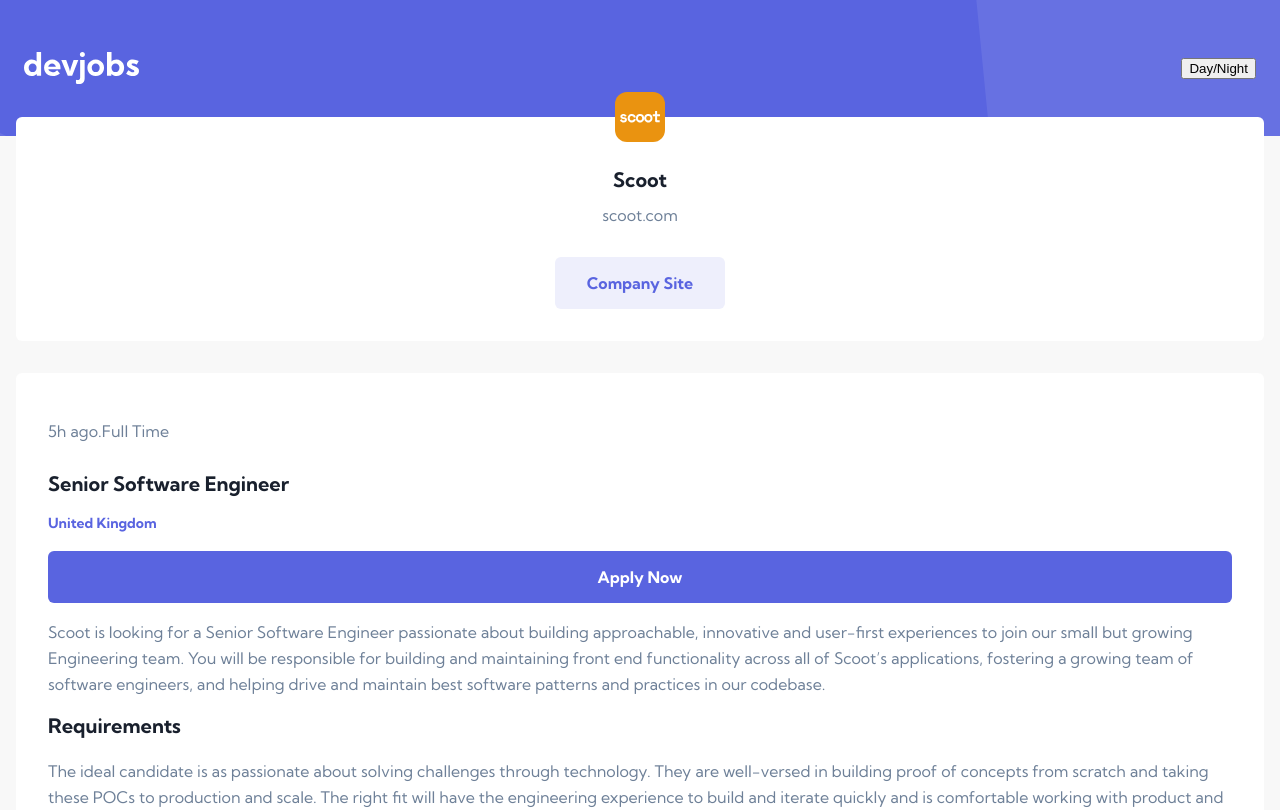
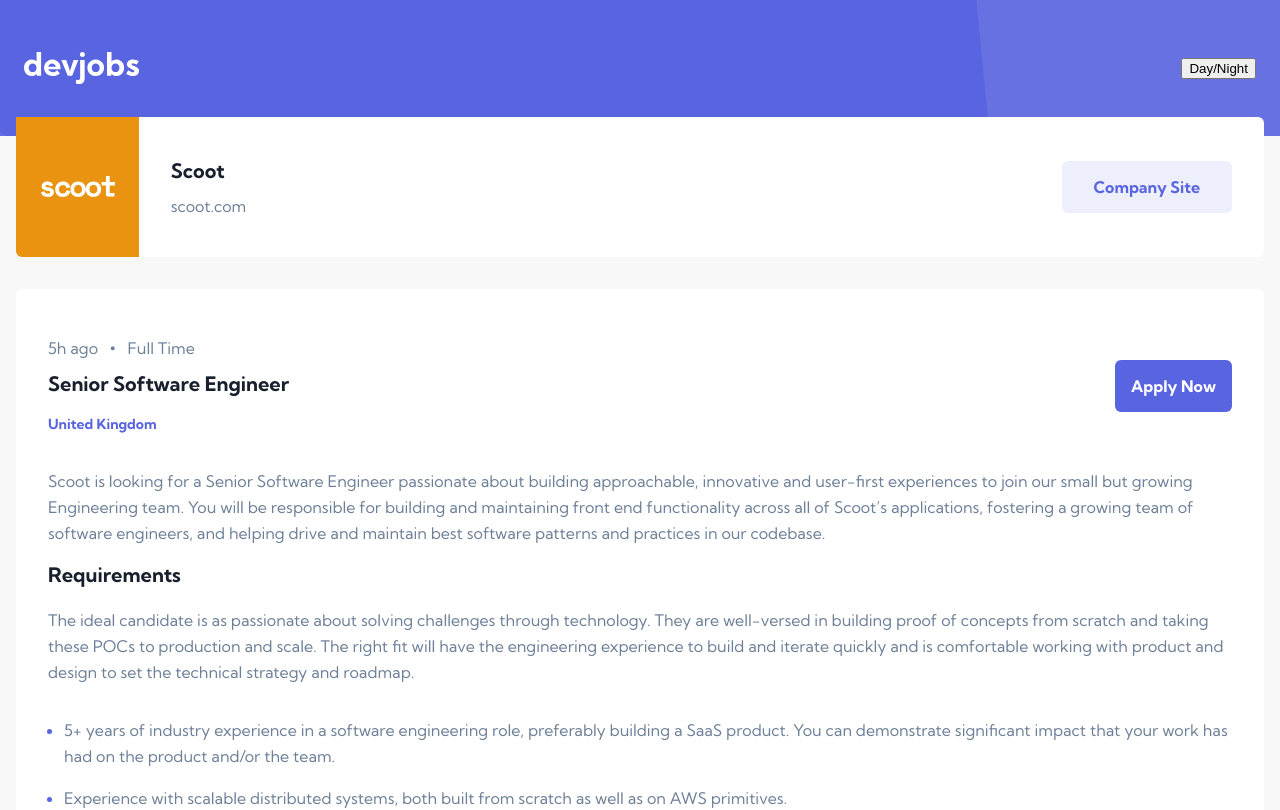
Before and after one commit to agnesnora/devjobs, a React (Vite) app: page /jobs/1 in a window 1280 px wide. Shown: the top 810 px of the page. Built offline with nearby package versions, Linux system fonts and the light colour scheme.

Commit message:
styling tablet job description

```diff
--- a/src/App.css
+++ b/src/App.css
@@ -7,7 +7,6 @@
   max-width: 1280px;
   margin: 0;
   padding: 0;
-  text-align: center;
   font-family: "Kumbh Sans", sans-serif;
 }
 
--- a/src/App.scss
+++ b/src/App.scss
@@ -10,7 +10,7 @@
   margin: 0;
   padding: 0;
 
-  text-align: center;
+  // text-align: center;
   font-family: $font;
 }
 .dark {
--- a/src/components/JobDetailPage/CompanyCard.tsx
+++ b/src/components/JobDetailPage/CompanyCard.tsx
@@ -2,6 +2,7 @@
 import { JobsData } from "../../../data";
 import { NavLink } from "react-router-dom";
 import { Button } from "../Button/Button";
+
 interface CompanyCardProps {
   filteredJob?: JobsData;
 }
@@ -22,11 +23,14 @@
         }}
       ></div>
       <div className="company--card--main">
-        <h1>{filteredJob.company}</h1>
+        <div className="company--card--main--flex">
+          <h1>{filteredJob.company}</h1>
 
-        <NavLink
-          to={filteredJob.website}
-        >{`${filteredJob.company.toLowerCase()}.com`}</NavLink>
+          <NavLink
+            to={filteredJob.website}
+          >{`${filteredJob.company.toLowerCase()}.com`}</NavLink>
+        </div>
+
         <Button className="button--navlink" path={filteredJob.website}>
           Company Site
         </Button>
--- a/src/components/JobDetailPage/JobDescription.tsx
+++ b/src/components/JobDetailPage/JobDescription.tsx
@@ -1,12 +1,14 @@
-import { FC } from "react";
+import { FC, useContext } from "react";
 import { JobsData } from "../../../data";
 import { Button } from "../Button/Button";
+import { ThemeContext } from "../../App";
 import "./JobDetailPage.css";
 interface JobDescriptionProps {
   filteredJob?: JobsData;
 }
 
 export const JobDescription: FC<JobDescriptionProps> = ({ filteredJob }) => {
+  const context = useContext(ThemeContext);
   if (!filteredJob) {
     return null;
   }
@@ -14,6 +16,8 @@
   return (
     <div>
       <div className="job--detail--container">
+        <div className="job--detail--header--flex">
+          {" "}
           <div className="job--detail--header">
             <div className="job--detail--header--top">
               <p>{filteredJob.postedAt}</p>
@@ -26,9 +30,18 @@
               <h4>{filteredJob.location}</h4>
             </div>
           </div>
+          {context?.windowWidth > context?.screen.mobile ? (
             <Button className="apply--btn" path={filteredJob.website}>
               Apply Now
             </Button>
+          ) : null}
+        </div>
+
+        {context?.windowWidth < context?.screen.mobile ? (
+          <Button className="apply--btn" path={filteredJob.website}>
+            Apply Now
+          </Button>
+        ) : null}
         <main className="job--detail--main">
           <p>{filteredJob.description}</p>
           <h1>Requirements</h1>
--- a/src/components/JobDetailPage/JobDetailPage.css
+++ b/src/components/JobDetailPage/JobDetailPage.css
@@ -18,6 +18,7 @@
   padding: 0 3em 2em 3em;
   border-radius: 6px;
   margin-bottom: 2em;
+  text-align: center;
 }
 .job--description--page--container .company--card--container .company--logo {
   width: 50px;
@@ -29,16 +30,17 @@
   position: relative;
   top: -25px;
 }
-.job--description--page--container .company--card--container .company--card--main h1 {
+.job--description--page--container .company--card--container .company--card--main .company--card--main--flex h1 {
   color: #19202d;
   margin-top: 0;
 }
-.job--description--page--container .company--card--container .company--card--main a {
+.job--description--page--container .company--card--container .company--card--main .company--card--main--flex a {
   display: block;
   text-decoration: none;
   color: #6e8098;
 }
 .job--description--page--container .company--card--container .company--card--main .button--navlink {
+  text-decoration: none;
   display: inline-block;
   padding: 1em 2em;
   margin-top: 2em;
@@ -56,14 +58,29 @@
   padding: 2em;
   text-align: left;
 }
-.job--description--page--container .job--detail--container .job--detail--header {
+.job--description--page--container .job--detail--container .job--detail--header--flex {
+  display: flex;
+  justify-content: space-between;
+  align-items: center;
+}
+.job--description--page--container .job--detail--container .job--detail--header--flex .job--detail--header {
   text-align: left;
 }
-.job--description--page--container .job--detail--container .job--detail--header .job--detail--header--top {
+.job--description--page--container .job--detail--container .job--detail--header--flex .job--detail--header .job--detail--header--top {
   display: flex;
   justify-content: left;
   align-items: center;
   color: #6e8098;
+}
+.job--description--page--container .job--detail--container .job--detail--header--flex .job--detail--header .job--detail--header--top p {
+  padding-right: 0.7em;
+  margin-bottom: 0;
+}
+.job--description--page--container .job--detail--container .job--detail--header--flex .job--detail--header .job--detail--header--top span {
+  font-weight: bold;
+  font-size: 1.85rem;
+  padding-right: 0.7rem;
+  margin-bottom: 0;
 }
 .job--description--page--container main h1 {
   margin-bottom: 1em;
@@ -103,4 +120,109 @@
   font-weight: bold;
   font-size: 1rem;
   border-radius: 6px;
+}
+
+@media (min-width: 768px) {
+  .job--description--page--container .company--card--container {
+    width: 100%;
+    display: flex;
+    justify-content: left;
+    text-align: left;
+    padding: 0;
+    border-top-left-radius: 0;
+    border-top-right-radius: 6px;
+    border-bottom-right-radius: 6px;
+    border-bottom-left-radius: 6px;
+  }
+  .job--description--page--container .company--card--container .company--logo {
+    position: static;
+    background-size: 60%;
+    width: 140px;
+    height: 140px;
+    border-top-left-radius: 0;
+    border-top-right-radius: 0;
+    border-bottom-right-radius: 0;
+    border-bottom-left-radius: 6px;
+    margin-left: 0;
+    margin-right: 2em;
+  }
+  .job--description--page--container .company--card--container .company--card--main {
+    display: flex;
+    align-items: center;
+    justify-content: space-between;
+    width: 100%;
+  }
+  .job--description--page--container .company--card--container .company--card--main .company--card--main--flex text-align:left h1 {
+    font-size: 1.5rem;
+  }
+  .job--description--page--container .company--card--container .company--card--main .company--card--main--flex a {
+    display: block;
+    text-decoration: none;
+    color: #6e8098;
+  }
+  .job--description--page--container .company--card--container .company--card--main .button--navlink {
+    display: inline-block;
+    padding: 1em 2em;
+    margin-top: 0;
+    margin-right: 2em;
+    color: #5964e0;
+    font-weight: bold;
+    background-color: #eeeffc;
+    border-radius: 6px;
+  }
+  .job--description--page--container .company--card--container .company--card--main .button--navlink:hover {
+    background-color: #c5c9f4;
+  }
+  .job--description--page--container .job--detail--container {
+    background-color: #ffffff;
+    border-radius: 6px;
+    padding: 2em;
+    text-align: left;
+  }
+  .job--description--page--container .job--detail--container .job--detail--header {
+    text-align: left;
+  }
+  .job--description--page--container .job--detail--container .job--detail--header .job--detail--header--top {
+    display: flex;
+    justify-content: left;
+    align-items: center;
+    color: #6e8098;
+  }
+  .job--description--page--container .job--detail--container .job--detail--header .job--detail--header--top p {
+    padding-right: 0.7em;
+    margin-bottom: 0;
+  }
+  .job--description--page--container .job--detail--container .job--detail--header .job--detail--header--top span {
+    font-weight: bold;
+    font-size: 1.85rem;
+    padding-right: 0.7rem;
+    margin-bottom: 0;
+  }
+  .job--description--page--container main h1 {
+    margin-bottom: 1em;
+  }
+  .job--description--page--container main ul,
+  .job--description--page--container main ol {
+    padding-left: 0;
+    margin: 2em auto 2em 1em;
+  }
+  .job--description--page--container main ul li,
+  .job--description--page--container main ol li {
+    margin-bottom: 1em;
+  }
+  .job--description--page--container main ul li::marker,
+  .job--description--page--container main ol li::marker {
+    color: #5964e0;
+    font-weight: bold;
+    padding-right: 20px;
+  }
+  .job--description--page--container main p,
+  .job--description--page--container main li {
+    line-height: 1.625;
+    color: #6e8098;
+  }
+  .job--description--page--container main ol li {
+    list-style-position: outside;
+    padding-left: 10px;
+  }
 }/*# sourceMappingURL=JobDetailPage.css.map */
--- a/src/components/JobDetailPage/JobDetailPage.scss
+++ b/src/components/JobDetailPage/JobDetailPage.scss
@@ -17,6 +17,7 @@
     padding: 0 3em 2em 3em;
     border-radius: 6px;
     margin-bottom: 2em;
+    text-align: center;
     .company--logo {
       width: 50px;
       height: 50px;
@@ -29,6 +30,7 @@
       top: -25px;
     }
     .company--card--main {
+      .company--card--main--flex {
         h1 {
           color: $veryDarkBlue;
           margin-top: 0;
@@ -38,7 +40,10 @@
           text-decoration: none;
           color: $darkGrey;
         }
+      }
+
       .button--navlink {
+        text-decoration: none;
         display: inline-block;
         padding: 1em 2em;
         margin-top: 2em;
@@ -57,6 +62,10 @@
     border-radius: 6px;
     padding: 2em;
     text-align: left;
+    .job--detail--header--flex {
+      display: flex;
+      justify-content: space-between;
+      align-items: center;
       .job--detail--header {
         text-align: left;
         .job--detail--header--top {
@@ -64,6 +73,17 @@
           justify-content: left;
           align-items: center;
           color: $darkGrey;
+          p {
+            padding-right: 0.7em;
+            margin-bottom: 0;
+          }
+          span {
+            font-weight: bold;
+            font-size: 1.85rem;
+            padding-right: 0.7rem;
+            margin-bottom: 0;
+          }
+        }
       }
     }
   }
@@ -109,3 +129,128 @@
   font-size: 1rem;
   border-radius: 6px;
 }
+
+@media (min-width: 768px) {
+  .job--description--page--container {
+    // margin: 1em;
+    // position: relative;
+    // top: -35px;
+
+    .company--card--container {
+      // background-color: $pureWhite;
+      // padding: 0 3em 2em 3em;
+      // border-radius: 6px;
+      // margin-bottom: 2em;
+      width: 100%;
+      display: flex;
+      justify-content: left;
+      text-align: left;
+      padding: 0;
+      border-top-left-radius: 0;
+      border-top-right-radius: 6px;
+      border-bottom-right-radius: 6px;
+      border-bottom-left-radius: 6px;
+
+      .company--logo {
+        position: static;
+        background-size: 60%;
+        width: 140px;
+        height: 140px;
+        border-top-left-radius: 0;
+        border-top-right-radius: 0;
+        border-bottom-right-radius: 0;
+        border-bottom-left-radius: 6px;
+
+        margin-left: 0;
+        margin-right: 2em;
+      }
+      .company--card--main {
+        display: flex;
+        align-items: center;
+        justify-content: space-between;
+        width: 100%;
+        .company--card--main--flex {
+          text-align:left h1 {
+            font-size: 1.5rem;
+            // color: $veryDarkBlue;
+            // margin-top: 0;
+          }
+          a {
+            display: block;
+            text-decoration: none;
+            color: $darkGrey;
+          }
+        }
+
+        .button--navlink {
+          display: inline-block;
+          padding: 1em 2em;
+          margin-top: 0;
+          margin-right: 2em;
+          color: $violet;
+          font-weight: bold;
+          background-color: $button2Bg;
+          border-radius: 6px;
+          &:hover {
+            background-color: $button2Hover;
+          }
+        }
+      }
+    }
+    .job--detail--container {
+      background-color: $pureWhite;
+      border-radius: 6px;
+      padding: 2em;
+      text-align: left;
+      .job--detail--header {
+        text-align: left;
+        .job--detail--header--top {
+          display: flex;
+          justify-content: left;
+          align-items: center;
+          color: $darkGrey;
+          p {
+            padding-right: 0.7em;
+            margin-bottom: 0;
+          }
+          span {
+            font-weight: bold;
+            font-size: 1.85rem;
+            padding-right: 0.7rem;
+            margin-bottom: 0;
+          }
+        }
+      }
+    }
+    main {
+      h1 {
+        margin-bottom: 1em;
+      }
+      ul,
+      ol {
+        padding-left: 0;
+        margin: 2em auto 2em 1em;
+        li {
+          margin-bottom: 1em;
+          &::marker {
+            color: $violet;
+            font-weight: bold;
+            padding-right: 20px;
+          }
+        }
+      }
+      p,
+      li {
+        line-height: 1.625;
+        color: $darkGrey;
+      }
+
+      ol {
+        li {
+          list-style-position: outside;
+          padding-left: 10px;
+        }
+      }
+    }
+  }
+}
```
Also changed, not shown: src/components/JobList/JobList.tsx (+5 -2 lines), 2 other files (tests, documents, lock files or other folders). Lines whose indentation alone changed are shown as unchanged.
